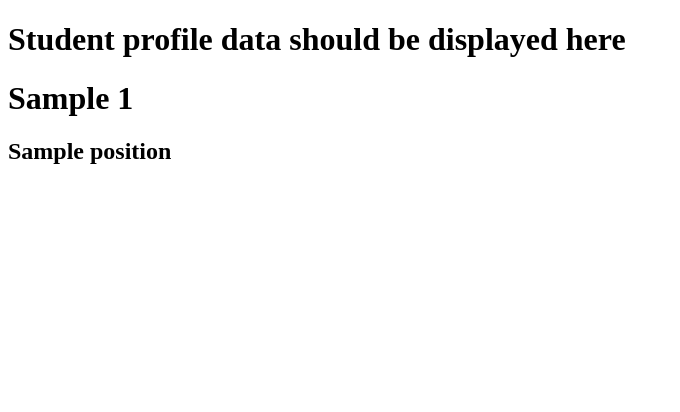
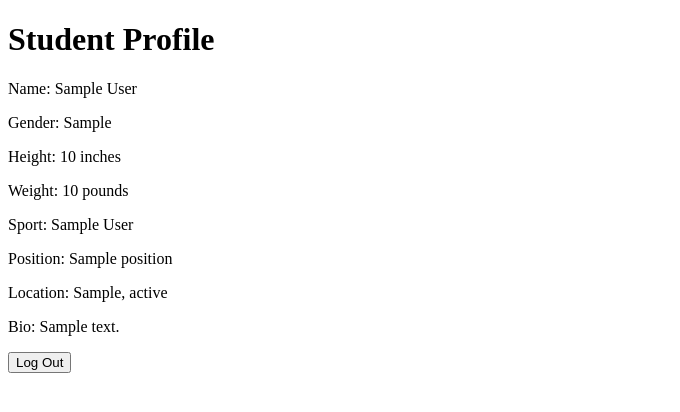
Before and after one commit to iareadrian/HB-college-athlete-recruiting, a Flask app: page /student-profile in a window 1280 px wide. Shown: the top 412 px of the page, without its empty margins (0-680 px from the left). Run offline with Flask 2, Linux system fonts and the light colour scheme; the visitor is signed in with stand-in values (Sample User, id 1); tables that the repository leaves empty hold one stand-in row (values such as "Sample post").

Commit message:
Completed new student registration. Users can log out.

```diff
--- a/server.py
+++ b/server.py
@@ -18,6 +18,13 @@ def homepage():
     return render_template('homepage.html')
 
 
+@app.route('/login', methods=['POST'])
+def login_user():
+    '''Log users in'''
+
+# TODO: finish login route
+
+
 @app.route('/register/student', methods=['POST'])
 def register_student_user():
     '''Create a new student user'''
@@ -35,7 +42,7 @@ def register_student_user():
         db.session.add(student_user)
         db.session.commit()
         session['user_id'] = student_user.student_id
-        session['role'] = 'student'
+        session['user_type'] = 'student'
         flash('Success!')
 
         return redirect('/complete-student-profile')
@@ -58,7 +65,7 @@ def register_coach_user():
         db.session.add(coach_user)
         db.session.commit()
         session['user_id'] = coach_user.coach_id
-        session['role'] = 'coach'
+        session['user_type'] = 'coach'
         flash('Success!')
 
         return redirect('/complete-coach-profile')
@@ -67,7 +74,6 @@ def register_coach_user():
 @app.route('/complete-student-profile')
 def show_student_form():
     '''Shows the student profile completion form'''
-
 
 
     return render_template('complete-student-profile.html')
@@ -80,21 +86,20 @@ def finish_student_profile():
     student = crud.get_student_by_id(session['user_id'])
     print(student)
 
-    #
     student.fname = request.form.get('fname')
     student.lname = request.form.get('lname')
     student.gender = request.form.get('gender')
     student.height = int(request.form.get('height'))
     student.weight = int(request.form.get('weight'))
 
-    #make dropdown menu for things that are already seeded in the db
+    # Make dropdown menu for things that are already seeded in the db
     student.sport_name = request.form.get('sport')
     student.position_id = int(request.form.get('position'))
-    # student.location_id = int(request.form.get('location'))
+    student.location_id = int(request.form.get('location'))
+
     # 2.0 allow users to type a location
 
     student.bio = request.form.get('bio')
-
 
     db.session.commit()
     print('****************************')
@@ -112,6 +117,7 @@ def show_student_profile():
     student = crud.get_student_by_id(session['user_id'])
 
     return render_template('student-profile.html', student=student)
+
 
 @app.route('/complete-coach-profile')
 def show_coach_form():
@@ -135,6 +141,17 @@ def show_coach_profile():
     return render_template('coach-profile.html')
 
 
+@app.route('/logout', methods=['POST'])
+def user_logout():
+    '''Log users out'''
+
+    user_type = session.get('user_type')
+
+    if user_type == 'student':
+        session.pop('student', None)
+    flash('You have successfully logged out')
+
+    return redirect('/')
 
 
 if __name__ == '__main__':
--- a/templates/homepage.html
+++ b/templates/homepage.html
@@ -4,7 +4,6 @@
 
 {% block body %}
 <h1>Team up with your dream team!</h1>
-<!--TODO: add login form and create user buttons-->
 
 <h2>Login</h2>
 <form action="/login" method="POST">
@@ -15,6 +14,8 @@
     <p>
         Password <input type="text" name="password">
     </p>
+
+    <!--TODO: add radio buttons to choose the type of user logging in-->
 
     <p>
         <input type="submit">
--- a/templates/student-profile.html
+++ b/templates/student-profile.html
@@ -3,7 +3,19 @@
 {% block title %} Student Profile {% endblock %}
 
 {% block body %}
-<h1>Student profile data should be displayed here</h1>
-<h1>{{ student.fname }} {{ student.student_id }}</h1>
-<h2>{{ student.position.position_name }}</h2>
+<div id="student-profile">
+    <h1>Student Profile</h1>
+    <p>Name:  {{ student.fname }} {{student.lname}}</p>
+    <p>Gender:  {{ student.gender }}</p>
+    <p>Height:  {{ student.height }} inches</p>
+    <p>Weight:  {{ student.weight }} pounds</p>
+    <p>Sport:  {{ student.sport_name }}</p>
+    <p>Position:  {{ student.position.position_name }}</p>
+    <p>Location:  {{ student.location.city }}, {{student.location.state}}</p>
+    <p>Bio:  {{ student.bio }}</p>
+</div>
+
+<form action="/logout", method="POST">
+    <input type="submit" value="Log Out">
+</form>
 {% endblock %}
```
